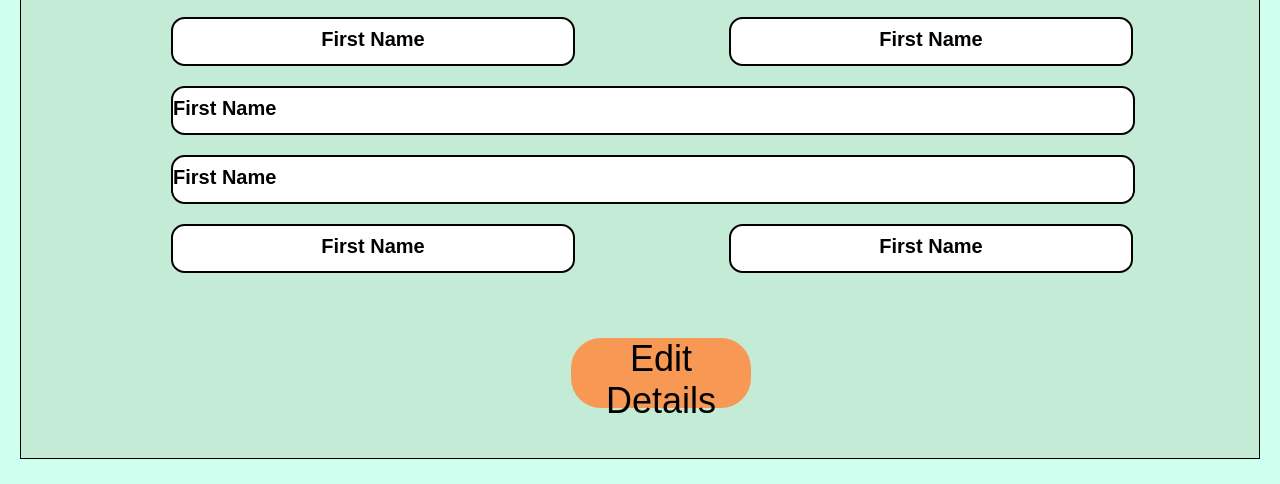
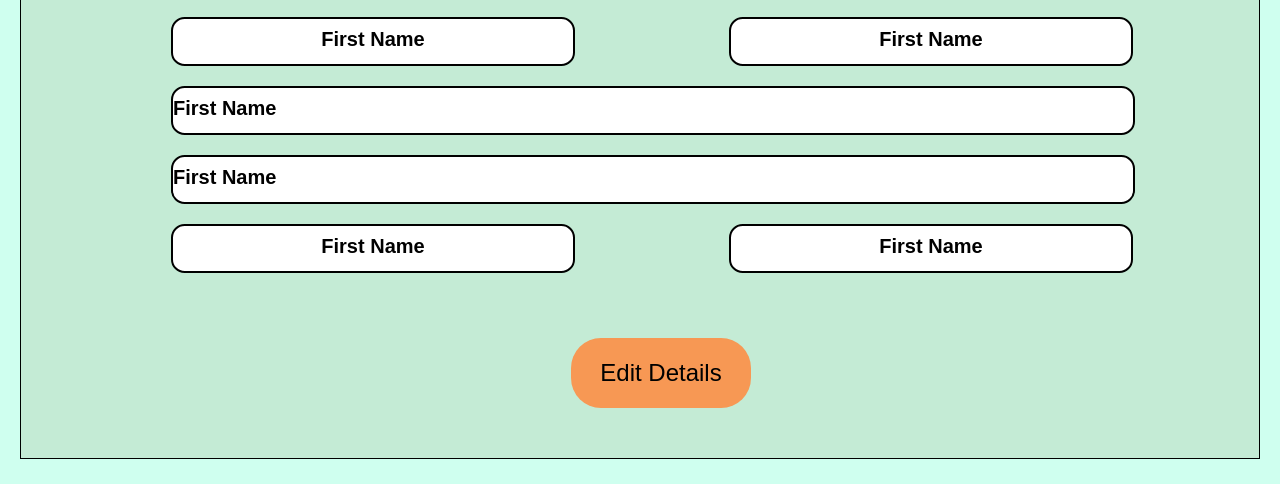
Before and after one commit to railWorld123/AirlineReservation, a plain HTML site: page html/userProfile.html in a window 1280 px wide. Shown: the part 316-800 px from the top of the page. Drawn offline with Linux system fonts and the light colour scheme.

Commit message:
userProfilenew

```diff
--- a/html/userProfile.html
+++ b/html/userProfile.html
@@ -46,7 +46,7 @@
             <input type="text" class="custom-inputs" placeholder="First Name"><br>
             <input type="text" class="custom-input" placeholder="First Name">
             <input type="text" class="custom-input" placeholder="First Name"><br>
-            <button class="custom-button">Edit Details</button>
+            <button class="custom-button" style="font-size: x-large;">Edit Details</button>
 
         </div>
 
```
